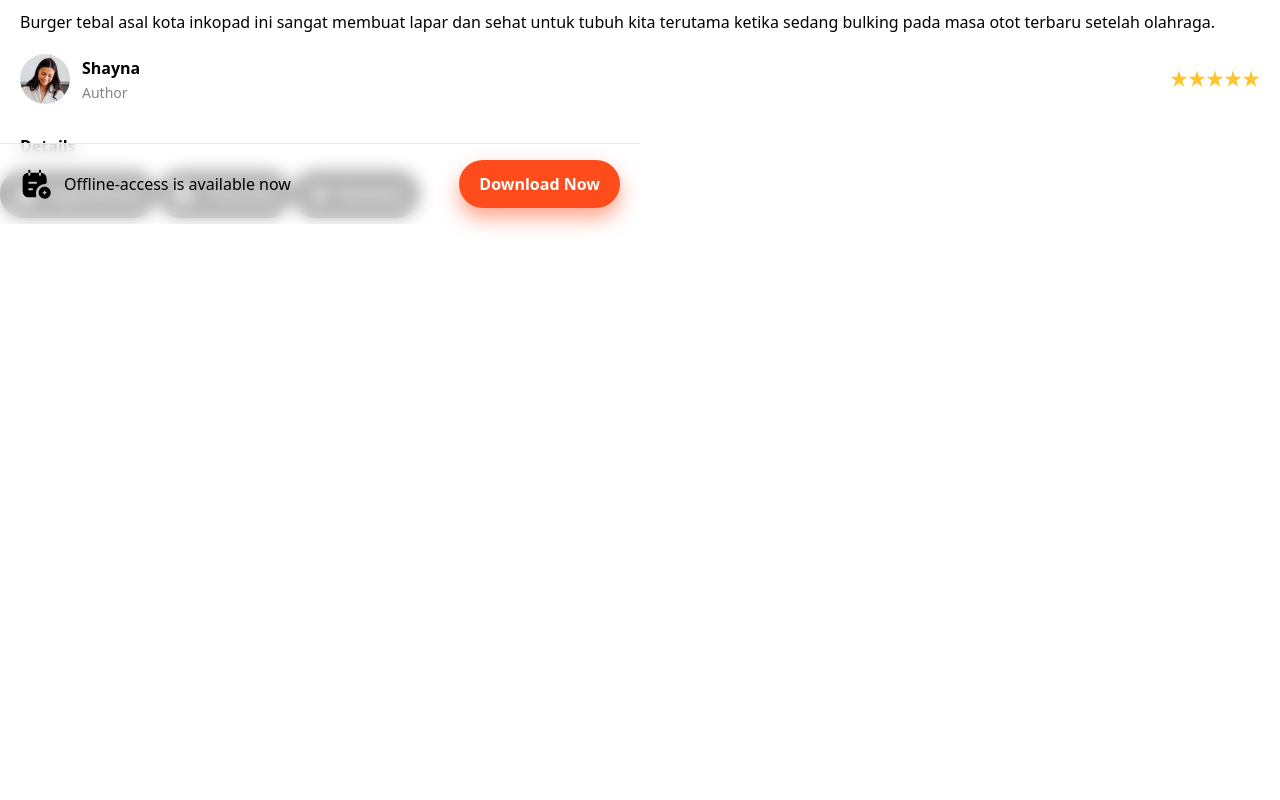
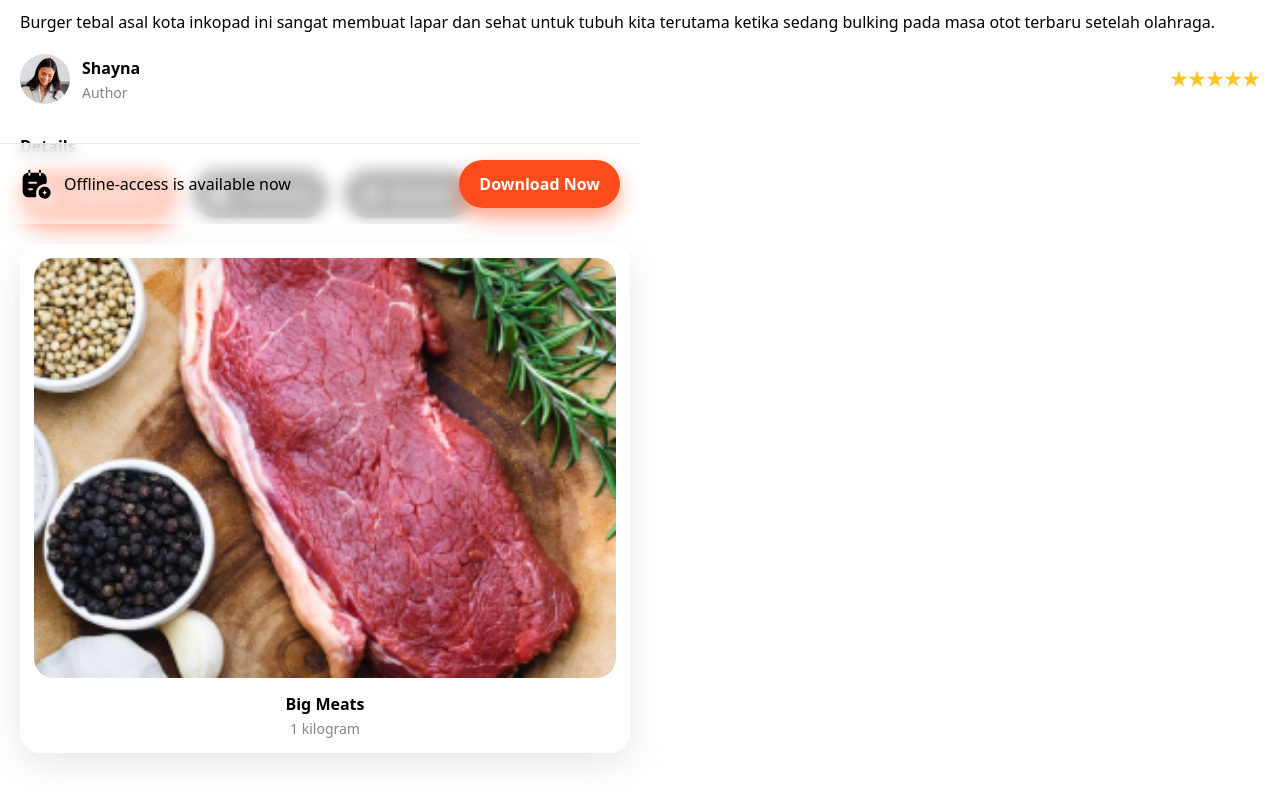
Before and after one commit to YogaDharma21/RecipeShare, a React (Vite) app: page /recipe/1 in a window 1280 px wide. Shown: the part 576-1376 px from the top of the page. Before the commit the page ends 820 px from the top, so only its background shows below. Built offline with nearby package versions, Linux system fonts and the light colour scheme.

Commit message:
feat: make details tab working with dummy data

```diff
--- /dev/null
+++ b/src/components/IngredientCard.tsx
@@ -0,0 +1,19 @@
+export default function IngredientCard() {
+    return (
+        <div className="flex flex-col items-center text-center w-full rounded-[20px] p-[14px] gap-[14px] bg-white shadow-[0_12px_30px_0_#D6D6D680]">
+            <div className="thumbnail flex shrink-0 w-full aspect-[138.5/100] rounded-[20px] bg-[#D9D9D9] overflow-hidden">
+                <img
+                    src="/assets/images/thumbnails/thumbnails-ingredients-1.png"
+                    className="w-full h-full object-cover"
+                    alt="thumbnails"
+                />
+            </div>
+            <div className="flex flex-col gap-[2px]">
+                <p className="font-semibold">Big Meats</p>
+                <p className="text-sm leading-[21px] text-[#848486]">
+                    1 kilogram
+                </p>
+            </div>
+        </div>
+    );
+}
--- a/src/pages/RecipeDetails.tsx
+++ b/src/pages/RecipeDetails.tsx
@@ -1,5 +1,6 @@
 import { useState } from "react";
 import { Swiper, SwiperSlide } from "swiper/react";
+import IngredientCard from "../components/IngredientCard";
 
 export default function RecipeDetails() {
     const [activeTab, setActiveTab] = useState("ingredients");
@@ -7,6 +8,7 @@ export default function RecipeDetails() {
     const handleTabClick = (tab: string) => {
         setActiveTab(tab);
     };
+
     return (
         <>
             <nav className="absolute top-0 flex w-full max-w-[640px] items-center justify-between px-5 mt-[30px] z-20">
@@ -155,7 +157,7 @@ export default function RecipeDetails() {
                     </div>
                 </div>
             </section>
-            <section id="Details" className="mt-[30px]">
+            <section id="Details" className="mt-[30px] mb-28">
                 <div className="flex items-center justify-between px-5">
                     <h2 className="font-bold">Details</h2>
                 </div>
@@ -168,15 +170,30 @@ export default function RecipeDetails() {
                         data-tabs-active-classes="shadow-[0_10px_20px_0_#FF4C1C80] !bg-[#FF4C1C]"
                         data-tabs-inactive-classes="!bg-black"
                     >
-                        <div className="swiper-slide !w-fit pb-[26px]">
+                        <Swiper
+                            className="w-full"
+                            direction="horizontal"
+                            spaceBetween={16}
+                            slidesPerView={"auto"}
+                            slidesOffsetBefore={20}
+                            slidesOffsetAfter={20}
+                        >
+                            <SwiperSlide className="!w-fit pb-[26px]">
                                 <button
-                                className="flex items-center gap-[10px] py-3 px-4 rounded-full font-semibold !text-white bg-black transition-all duration-300 hover:shadow-[0_10px_20px_0_#FF4C1C80] hover:!bg-[#FF4C1C]"
+                                    className={`flex items-center gap-[10px] py-3 px-4 rounded-full font-semibold text-white transition-all duration-300 ${
+                                        activeTab === "ingredients"
+                                            ? "bg-[#FF4C1C] shadow-[0_10px_20px_0_#FF4C1C80]"
+                                            : "bg-black"
+                                    }`}
                                     id="ingredients-tab"
                                     data-tabs-target="#ingredients"
                                     type="button"
                                     role="tab"
                                     aria-controls="ingredients"
                                     aria-selected="true"
+                                    onClick={() =>
+                                        handleTabClick("ingredients")
+                                    }
                                 >
                                     <img
                                         src="/assets/images/icons/coffee-white.svg"
@@ -185,16 +202,21 @@ export default function RecipeDetails() {
                                     />
                                     <h3>Ingredients</h3>
                                 </button>
-                        </div>
-                        <div className="swiper-slide !w-fit pb-[26px]">
+                            </SwiperSlide>
+                            <SwiperSlide className="!w-fit pb-[26px]">
                                 <button
-                                className="flex items-center gap-[10px] py-3 px-4 rounded-full font-semibold !text-white bg-black transition-all duration-300 hover:shadow-[0_10px_20px_0_#FF4C1C80] hover:!bg-[#FF4C1C]"
+                                    className={`flex items-center gap-[10px] py-3 px-4 rounded-full font-semibold text-white transition-all duration-300 ${
+                                        activeTab === "tutorials"
+                                            ? "bg-[#FF4C1C] shadow-[0_10px_20px_0_#FF4C1C80]"
+                                            : "bg-black"
+                                    }`}
                                     id="tutorials-tab"
                                     data-tabs-target="#tutorials"
                                     type="button"
                                     role="tab"
                                     aria-controls="tutorials"
                                     aria-selected="false"
+                                    onClick={() => handleTabClick("tutorials")}
                                 >
                                     <img
                                         src="/assets/images/icons/note-favorite-white.svg"
@@ -203,16 +225,20 @@ export default function RecipeDetails() {
                                     />
                                     <h3>Tutorials</h3>
                                 </button>
-                        </div>
-                        <div className="swiper-slide !w-fit pb-[26px]">
+                            </SwiperSlide>
+                            <SwiperSlide className="!w-fit pb-[26px]">
                                 <button
-                                className="flex items-center gap-[10px] py-3 px-4 rounded-full font-semibold !text-white bg-black transition-all duration-300 hover:shadow-[0_10px_20px_0_#FF4C1C80] hover:!bg-[#FF4C1C]"
-                                id="reviews-tab"
+                                    className={`flex items-center gap-[10px] py-3 px-4 rounded-full font-semibold text-white transition-all duration-300 ${
+                                        activeTab === "reviews"
+                                            ? "bg-[#FF4C1C] shadow-[0_10px_20px_0_#FF4C1C80]"
+                                            : "bg-black"
+                                    }`}
                                     data-tabs-target="#reviews"
                                     type="button"
                                     role="tab"
                                     aria-controls="reviews"
                                     aria-selected="false"
+                                    onClick={() => handleTabClick("reviews")}
                                 >
                                     <img
                                         src="/assets/images/icons/star-white.svg"
@@ -221,115 +247,27 @@ export default function RecipeDetails() {
                                     />
                                     <h3>Reviews</h3>
                                 </button>
-                        </div>
+                            </SwiperSlide>
+                        </Swiper>
                     </div>
                 </div>
                 <div id="default-tab-content">
+                    {activeTab === "ingredients" && (
                         <div
-                        className="hidden px-5"
+                            className="px-5"
                             id="ingredients"
                             role="tabpanel"
                             aria-labelledby="ingredients-tab"
                         >
                             <div className="grid grid-cols-2 gap-5">
-                            <div className="flex flex-col items-center text-center w-full rounded-[20px] p-[14px] gap-[14px] bg-white shadow-[0_12px_30px_0_#D6D6D680]">
-                                <div className="thumbnail flex shrink-0 w-full aspect-[138.5/100] rounded-[20px] bg-[#D9D9D9] overflow-hidden">
-                                    <img
-                                        src="/assets/images/thumbnails/thumbnails-ingredients-1.png"
-                                        className="w-full h-full object-cover"
-                                        alt="thumbnails"
-                                    />
-                                </div>
-                                <div className="flex flex-col gap-[2px]">
-                                    <p className="font-semibold">Big Meats</p>
-                                    <p className="text-sm leading-[21px] text-[#848486]">
-                                        1 kilogram
-                                    </p>
+                                <IngredientCard />
                             </div>
                         </div>
-                            <div className="flex flex-col items-center text-center w-full rounded-[20px] p-[14px] gap-[14px] bg-white shadow-[0_12px_30px_0_#D6D6D680]">
-                                <div className="thumbnail flex shrink-0 w-full aspect-[138.5/100] rounded-[20px] bg-[#D9D9D9] overflow-hidden">
-                                    <img
-                                        src="/assets/images/thumbnails/thumbnails-ingredients-2.png"
-                                        className="w-full h-full object-cover"
-                                        alt="thumbnails"
-                                    />
-                                </div>
-                                <div className="flex flex-col gap-[2px]">
-                                    <p className="font-semibold">Pineapple</p>
-                                    <p className="text-sm leading-[21px] text-[#848486]">
-                                        3 pcs
-                                    </p>
-                                </div>
-                            </div>
-                            <div className="flex flex-col items-center text-center w-full rounded-[20px] p-[14px] gap-[14px] bg-white shadow-[0_12px_30px_0_#D6D6D680]">
-                                <div className="thumbnail flex shrink-0 w-full aspect-[138.5/100] rounded-[20px] bg-[#D9D9D9] overflow-hidden">
-                                    <img
-                                        src="/assets/images/thumbnails/thumbnails-ingredients-3.png"
-                                        className="w-full h-full object-cover"
-                                        alt="thumbnails"
-                                    />
-                                </div>
-                                <div className="flex flex-col gap-[2px]">
-                                    <p className="font-semibold">Flour Milk</p>
-                                    <p className="text-sm leading-[21px] text-[#848486]">
-                                        50 ons
-                                    </p>
-                                </div>
-                            </div>
-                            <div className="flex flex-col items-center text-center w-full rounded-[20px] p-[14px] gap-[14px] bg-white shadow-[0_12px_30px_0_#D6D6D680]">
-                                <div className="thumbnail flex shrink-0 w-full aspect-[138.5/100] rounded-[20px] bg-[#D9D9D9] overflow-hidden">
-                                    <img
-                                        src="/assets/images/thumbnails/thumbnails-ingredients-4.png"
-                                        className="w-full h-full object-cover"
-                                        alt="thumbnails"
-                                    />
-                                </div>
-                                <div className="flex flex-col gap-[2px]">
-                                    <p className="font-semibold">Pure Eggs</p>
-                                    <p className="text-sm leading-[21px] text-[#848486]">
-                                        10 pcs
-                                    </p>
-                                </div>
-                            </div>
-                            <div className="flex flex-col items-center text-center w-full rounded-[20px] p-[14px] gap-[14px] bg-white shadow-[0_12px_30px_0_#D6D6D680]">
-                                <div className="thumbnail flex shrink-0 w-full aspect-[138.5/100] rounded-[20px] bg-[#D9D9D9] overflow-hidden">
-                                    <img
-                                        src="/assets/images/thumbnails/thumbnails-ingredients-5.png"
-                                        className="w-full h-full object-cover"
-                                        alt="thumbnails"
-                                    />
-                                </div>
-                                <div className="flex flex-col gap-[2px]">
-                                    <p className="font-semibold">
-                                        Angga’s Spices
-                                    </p>
-                                    <p className="text-sm leading-[21px] text-[#848486]">
-                                        1 kilogram
-                                    </p>
-                                </div>
-                            </div>
-                            <div className="flex flex-col items-center text-center w-full rounded-[20px] p-[14px] gap-[14px] bg-white shadow-[0_12px_30px_0_#D6D6D680]">
-                                <div className="thumbnail flex shrink-0 w-full aspect-[138.5/100] rounded-[20px] bg-[#D9D9D9] overflow-hidden">
-                                    <img
-                                        src="/assets/images/thumbnails/thumbnails-ingredients-6.png"
-                                        className="w-full h-full object-cover"
-                                        alt="thumbnails"
-                                    />
-                                </div>
-                                <div className="flex flex-col gap-[2px]">
-                                    <p className="font-semibold">
-                                        Super Chilly
-                                    </p>
-                                    <p className="text-sm leading-[21px] text-[#848486]">
-                                        3 pcs
-                                    </p>
-                                </div>
-                            </div>
-                        </div>
-                    </div>
+                    )}
+
+                    {activeTab === "tutorials" && (
                         <div
-                        className="hidden px-5"
+                            className=" px-5"
                             id="tutorials"
                             role="tabpanel"
                             aria-labelledby="tutorials-tab"
@@ -350,8 +288,8 @@ export default function RecipeDetails() {
                                         <div className="line absolute left-1/2 transform -translate-x-1/2 h-full border-dashed border border-[#DEDFEB]" />
                                     </div>
                                     <p className="leading-8 pb-[30px]">
-                                    Siapkan telur rebus dicampur dengan mentega
-                                    rendah kalori
+                                        Siapkan telur rebus dicampur dengan
+                                        mentega rendah kalori
                                     </p>
                                 </div>
                                 <div className="list flex gap-[14px]">
@@ -362,8 +300,8 @@ export default function RecipeDetails() {
                                         <div className="line absolute left-1/2 transform -translate-x-1/2 h-full border-dashed border border-[#DEDFEB]" />
                                     </div>
                                     <p className="leading-8 pb-[30px]">
-                                    Panaskan minyak dengan api stabil agar tidak
-                                    gosong nanti dagingnya
+                                        Panaskan minyak dengan api stabil agar
+                                        tidak gosong nanti dagingnya
                                     </p>
                                 </div>
                                 <div className="list flex gap-[14px]">
@@ -386,8 +324,8 @@ export default function RecipeDetails() {
                                         <div className="line absolute left-1/2 transform -translate-x-1/2 h-full border-dashed border border-[#DEDFEB]" />
                                     </div>
                                     <p className="leading-8 pb-[30px]">
-                                    Grill daging sapi dengan keadaan frozen dan
-                                    berikan sea salts
+                                        Grill daging sapi dengan keadaan frozen
+                                        dan berikan sea salts
                                     </p>
                                 </div>
                                 <div className="list flex gap-[14px]">
@@ -398,14 +336,17 @@ export default function RecipeDetails() {
                                         <div className="line absolute left-1/2 transform -translate-x-1/2 h-full border-dashed border border-[#DEDFEB]" />
                                     </div>
                                     <p className="leading-8 pb-[30px]">
-                                    Gabungkan satu per satu ketika masih panas
-                                    jadi lebih melekat
+                                        Gabungkan satu per satu ketika masih
+                                        panas jadi lebih melekat
                                     </p>
                                 </div>
                             </div>
                         </div>
+                    )}
+
+                    {activeTab === "reviews" && (
                         <div
-                        className="hidden px-5"
+                            className=" px-5"
                             id="reviews"
                             role="tabpanel"
                             aria-labelledby="reviews-tab"
@@ -413,8 +354,8 @@ export default function RecipeDetails() {
                             <div className="flex flex-col gap-5">
                                 <div className="review-card flex flex-col pb-5 border-b border-[#E7E7E7] gap-3">
                                     <p className="leading-8">
-                                    Hemat uang jadinya gaperlu beli burger di
-                                    luar, udah bisa masak sendiri hehehe
+                                        Hemat uang jadinya gaperlu beli burger
+                                        di luar, udah bisa masak sendiri hehehe
                                     </p>
                                     <div className="flex items-center justify-between gap-3">
                                         <div className="flex items-center gap-3">
@@ -465,9 +406,10 @@ export default function RecipeDetails() {
                                 </div>
                                 <div className="review-card flex flex-col pb-5 border-b border-[#E7E7E7] gap-3">
                                     <p className="leading-8">
-                                    Recipe paling enak menurut gue karena anak
-                                    gak pernah bosan makan ini terus setiap
-                                    harinya, thank you banget ya shay...
+                                        Recipe paling enak menurut gue karena
+                                        anak gak pernah bosan makan ini terus
+                                        setiap harinya, thank you banget ya
+                                        shay...
                                     </p>
                                     <div className="flex items-center justify-between gap-3">
                                         <div className="flex items-center gap-3">
@@ -518,8 +460,8 @@ export default function RecipeDetails() {
                                 </div>
                                 <div className="review-card flex flex-col pb-5 border-b border-[#E7E7E7] gap-3">
                                     <p className="leading-8">
-                                    Hemat uang jadinya gaperlu beli burger di
-                                    luar, udah bisa masak sendiri hehehe
+                                        Hemat uang jadinya gaperlu beli burger
+                                        di luar, udah bisa masak sendiri hehehe
                                     </p>
                                     <div className="flex items-center justify-between gap-3">
                                         <div className="flex items-center gap-3">
@@ -570,6 +512,7 @@ export default function RecipeDetails() {
                                 </div>
                             </div>
                         </div>
+                    )}
                 </div>
             </section>
             <div
```
Lines whose indentation alone changed are shown as unchanged.
